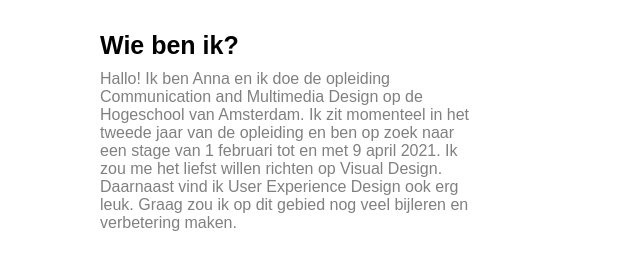
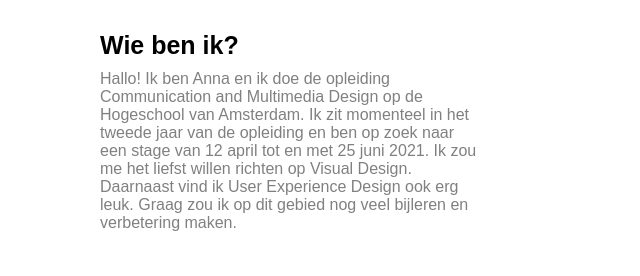
Before and after one commit to AnnaVianen/portfolio, a plain HTML site: page index.html in a window 1280 px wide. Shown: the part 659-935 px from the top of the page, 0-640 px from the left. Drawn offline with Linux system fonts and the light colour scheme.

Commit message:
Add files via upload

```diff
--- a/index.html
+++ b/index.html
@@ -42,7 +42,7 @@
 
             <h3>Wie ben ik?</h3>
 
-            <p>Hallo! Ik ben Anna en ik doe de opleiding Communication and Multimedia Design op de Hogeschool van Amsterdam. Ik zit momenteel in het tweede jaar van de opleiding en ben op zoek naar een stage van 1 februari tot en met 9 april 2021. Ik zou me het liefst willen richten op Visual Design. Daarnaast vind ik User Experience Design ook erg leuk. Graag zou ik op dit gebied nog veel bijleren en verbetering maken.  </p>
+            <p>Hallo! Ik ben Anna en ik doe de opleiding Communication and Multimedia Design op de Hogeschool van Amsterdam. Ik zit momenteel in het tweede jaar van de opleiding en ben op zoek naar een stage van 12 april tot en met 25 juni 2021. Ik zou me het liefst willen richten op Visual Design. Daarnaast vind ik User Experience Design ook erg leuk. Graag zou ik op dit gebied nog veel bijleren en verbetering maken.  </p>
             <p></p>
             <a href="over.html">Lees meer over mij</a>
         </section>
```
